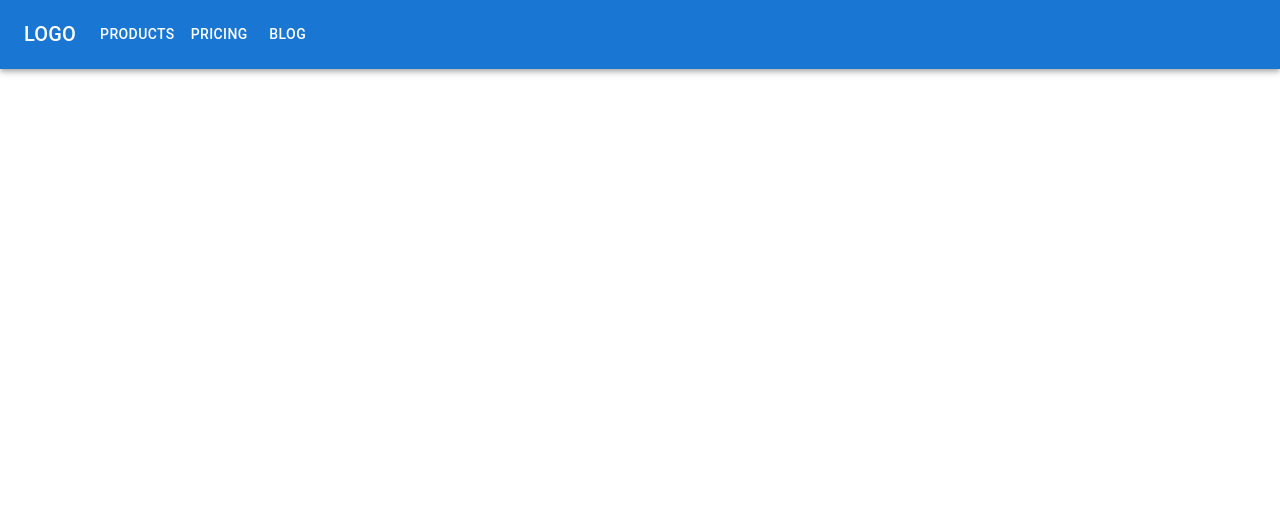
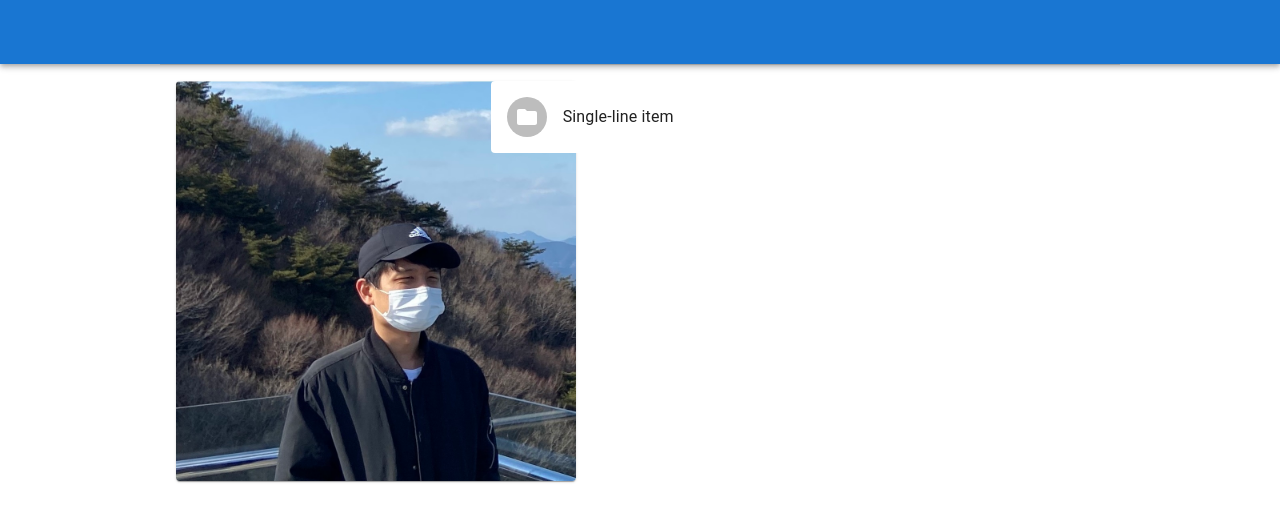
Before and after one commit to je0shin/je0shin.github.io, a React (Create React App) app: page / in a window 1280 px wide. Shown: the top 522 px of the page. Built offline with nearby package versions, Linux system fonts and the light colour scheme.

Commit message:
[WIP] About and topbar

```diff
--- a/src/App.js
+++ b/src/App.js
@@ -1,9 +1,14 @@
+import { Box } from "@mui/system";
 import "./App.css";
+import AboutSection from "./components/AboutSection";
 import Topbar from "./components/Topbar";
 function App() {
   return (
     <div className="App">
       <Topbar />
+      <Box sx={{ maxWidth: "75%", mx: "auto" }}>
+        <AboutSection />
+      </Box>
     </div>
   );
 }
--- /dev/null
+++ b/src/components/AboutSection.jsx
@@ -0,0 +1,51 @@
+import React from "react";
+import {
+  Avatar,
+  Box,
+  Divider,
+  Card,
+  CardMedia,
+  Grid,
+  List,
+  ListItem,
+  ListItemAvatar,
+  ListItemText,
+} from "@mui/material";
+import ProfileImg from "../assets/profile.jpg";
+import FolderIcon from "@mui/icons-material/Folder";
+
+export default function AboutSection() {
+  return (
+    <div>
+      <Divider />
+
+      <Box sx={{ p: 2 }}>
+        <Grid container spacing={2}>
+          <Grid item xs={4}>
+            <Card sx={{ maxWidth: 400, minWidth: 400 }}>
+              <CardMedia
+                component="img"
+                image={ProfileImg}
+                alt="Profile Image"
+              />
+            </Card>
+          </Grid>
+          <Grid item xs={12} md={6}>
+            <Card elevation={0}>
+              <List>
+                <ListItem>
+                  <ListItemAvatar>
+                    <Avatar>
+                      <FolderIcon />
+                    </Avatar>
+                  </ListItemAvatar>
+                  <ListItemText primary="Single-line item" />
+                </ListItem>
+              </List>
+            </Card>
+          </Grid>
+        </Grid>
+      </Box>
+    </div>
+  );
+}
--- a/src/components/Topbar.js
+++ b/src/components/Topbar.js
@@ -2,98 +2,15 @@ import * as React from "react";
 import AppBar from "@mui/material/AppBar";
 import Box from "@mui/material/Box";
 import Toolbar from "@mui/material/Toolbar";
-import IconButton from "@mui/material/IconButton";
-import Typography from "@mui/material/Typography";
-import Menu from "@mui/material/Menu";
 import Container from "@mui/material/Container";
-import Avatar from "@mui/material/Avatar";
-import Button from "@mui/material/Button";
-import Tooltip from "@mui/material/Tooltip";
-import MenuItem from "@mui/material/MenuItem";
-import MenuIcon from "@mui/icons-material/Menu";
 
 const pages = ["Products", "Pricing", "Blog"];
 
 export default function Topbar() {
-  const [anchorElNav, setAnchorElNav] = React.useState(null);
-
-  const handleOpenNavMenu = (event) => {
-    setAnchorElNav(event.currentTarget);
-  };
-
-  const handleCloseNavMenu = () => {
-    setAnchorElNav(null);
-  };
-
   return (
     <AppBar position="static">
       <Container maxWidth="xl">
-        <Toolbar disableGutters>
-          <Typography
-            variant="h6"
-            noWrap
-            component="div"
-            sx={{ mr: 2, display: { xs: "none", md: "flex" } }}
-          >
-            LOGO
-          </Typography>
-
-          <Box sx={{ flexGrow: 1, display: { xs: "flex", md: "none" } }}>
-            <IconButton
-              size="large"
-              aria-label="account of current user"
-              aria-controls="menu-appbar"
-              aria-haspopup="true"
-              onClick={handleOpenNavMenu}
-              color="inherit"
-            >
-              <MenuIcon />
-            </IconButton>
-            <Menu
-              id="menu-appbar"
-              anchorEl={anchorElNav}
-              anchorOrigin={{
-                vertical: "bottom",
-                horizontal: "left",
-              }}
-              keepMounted
-              transformOrigin={{
-                vertical: "top",
-                horizontal: "left",
-              }}
-              open={Boolean(anchorElNav)}
-              onClose={handleCloseNavMenu}
-              sx={{
-                display: { xs: "block", md: "none" },
-              }}
-            >
-              {pages.map((page) => (
-                <MenuItem key={page} onClick={handleCloseNavMenu}>
-                  <Typography textAlign="center">{page}</Typography>
-                </MenuItem>
-              ))}
-            </Menu>
-          </Box>
-          <Typography
-            variant="h6"
-            noWrap
-            component="div"
-            sx={{ flexGrow: 1, display: { xs: "flex", md: "none" } }}
-          >
-            LOGO
-          </Typography>
-          <Box sx={{ flexGrow: 1, display: { xs: "none", md: "flex" } }}>
-            {pages.map((page) => (
-              <Button
-                key={page}
-                onClick={handleCloseNavMenu}
-                sx={{ my: 2, color: "white", display: "block" }}
-              >
-                {page}
-              </Button>
-            ))}
-          </Box>
-        </Toolbar>
+        <Toolbar disableGutters></Toolbar>
       </Container>
     </AppBar>
   );
```
Also changed, not shown: src/assets/profile.jpg (added).
